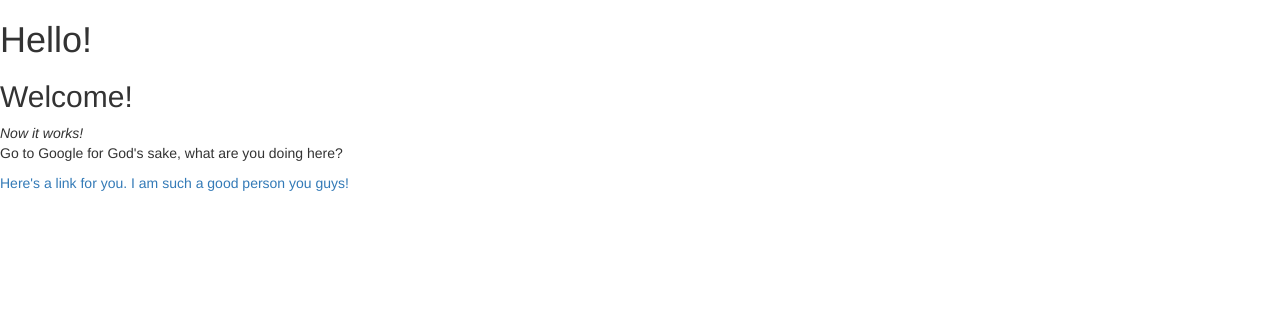
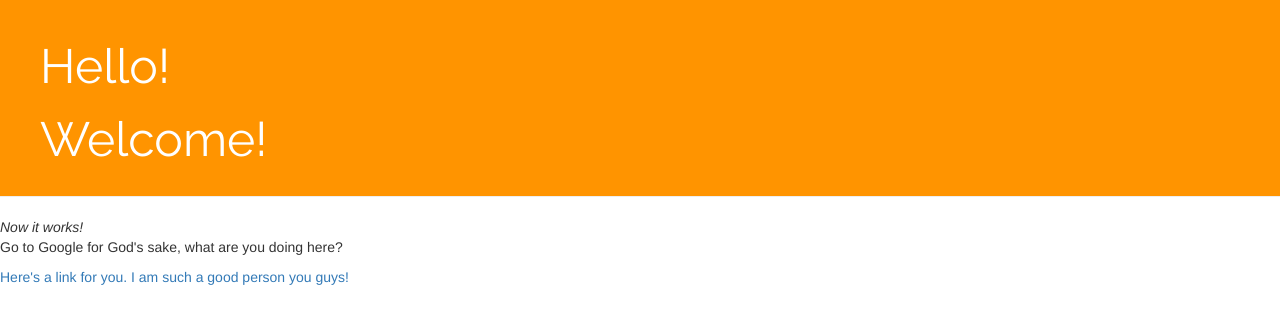
Before and after one commit to eceakcck/my-first-blog, a Django app: page / in a window 1280 px wide. Shown: the top 324 px of the page. Run offline with Django 3.2, Linux system fonts and the light colour scheme; data that the repository does not hold is empty; some libraries are stand-ins or nearby versions.

Commit message:
modified

```diff
--- a/blog/static/css/blog.css
+++ b/blog/static/css/blog.css
@@ -1,3 +1,46 @@
-h1 a {
-    color: #FCA205;
+.page-header {
+    background-color: #ff9400;
+    margin-top: 0;
+    padding: 20px 20px 20px 40px;
 }
+
+.page-header h1, .page-header h1 a, .page-header h1 a:visited, .page-header h1 a:active {
+    color: #ffffff;
+    font-size: 36pt;
+    text-decoration: none;
+}
+
+.content {
+    margin-left: 40px;
+}
+
+h1, h2, h3, h4 {
+    font-family: 'Raleway', cursive;
+}
+
+.date {
+    color: #828282;
+}
+
+.save {
+    float: right;
+}
+
+.post-form textarea, .post-form input {
+    width: 100%;
+}
+
+.top-menu, .top-menu:hover, .top-menu:visited {
+    color: #ffffff;
+    float: right;
+    font-size: 26pt;
+    margin-right: 20px;
+}
+
+.post {
+    margin-bottom: 70px;
+}
+
+.post h1 a, .post h1 a:visited {
+    color: #000000;
+}
--- a/blog/templates/blog/post_list.html
+++ b/blog/templates/blog/post_list.html
@@ -7,11 +7,15 @@
 	<link rel="stylesheet" href="//maxcdn.bootstrapcdn.com/bootstrap/3.2.0/css/bootstrap.min.css">
 	<link rel="stylesheet" href="//maxcdn.bootstrapcdn.com/bootstrap/3.2.0/css/bootstrap-theme.min.css">
 	<link rel="stylesheet" href="{% static 'css/blog.css' %}">
+	<link href="//fonts.googleapis.com/css?family=Raleway&subset=latin,latin-ext" rel="stylesheet" type="text/css">
 	<title>Ecenin blogu
 	</title>
-	<h1>Hello!</h1>
-	<h2>Welcome!</h2>
 </head>
+
+<div class="page-header">
+    <h1><a href="/">Hello!</a></h1>
+    <h1><a href="/">Welcome!</a></h1>
+</div>
 
 <body>
 	<em>Now it works!</em>
@@ -19,18 +23,20 @@
 	<a href="https://www.google.com.tr">Here's a link for you. I am such a good person you guys!</a>
 </body>
 
-{% for post in posts %}
-	<div>
-		<p>published : {{post.published_date}}
-		</p>
-		<p>
-			author : {{post.author}}
-		</p>
-		<h1>
-			<a href="">{{ post.title }} </a>
-		</h1>
-		<p> {{post.text|linebreaksbr }}</p>
-	</div>
-	{% endfor %}
+<div class="content container">
+    <div class="row">
+        <div class="col-md-8">
+            {% for post in posts %}
+                <div class="post">
+                    <div class="date">
+                        <p>published: {{ post.published_date }}</p>
+                    </div>
+                    <h1><a href="">{{ post.title }}</a></h1>
+                    <p>{{ post.text|linebreaksbr }}</p>
+                </div>
+            {% endfor %}
+        </div>
+    </div>
+</div>
 
 </html>
```
